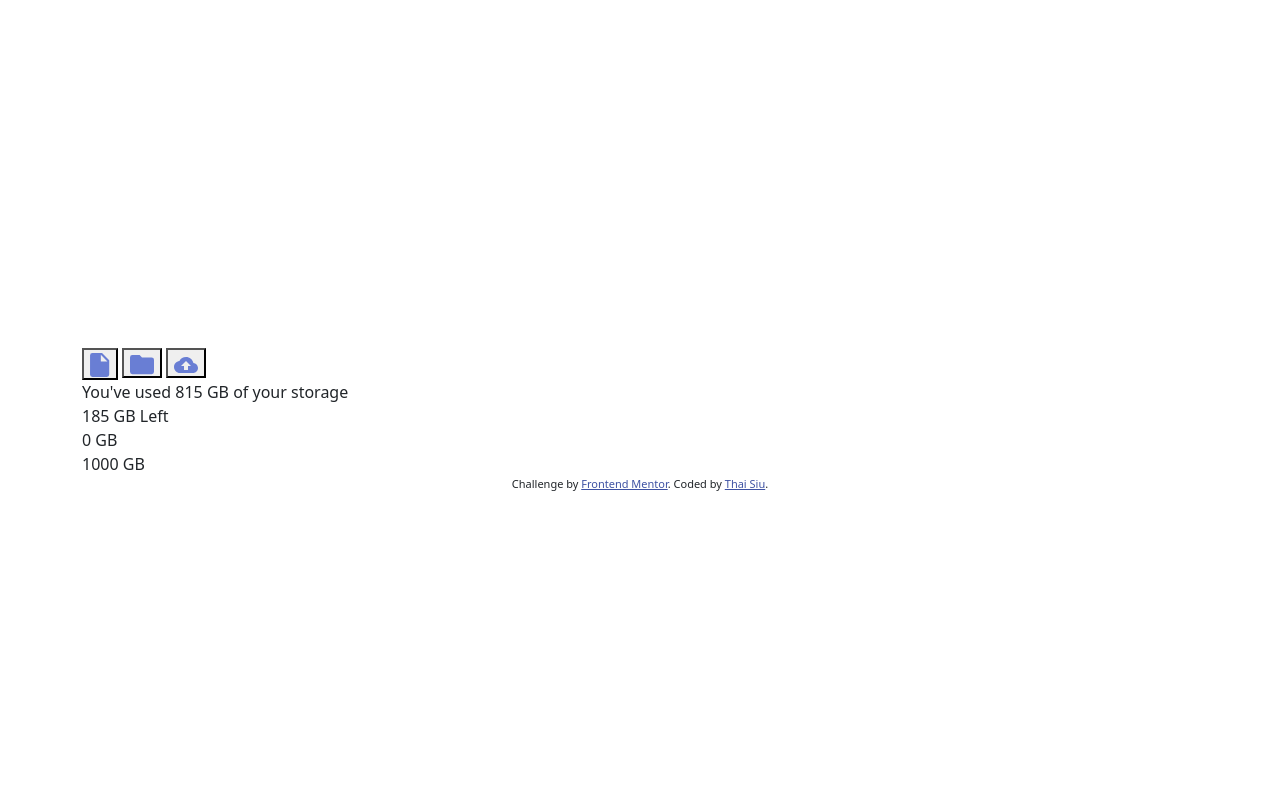
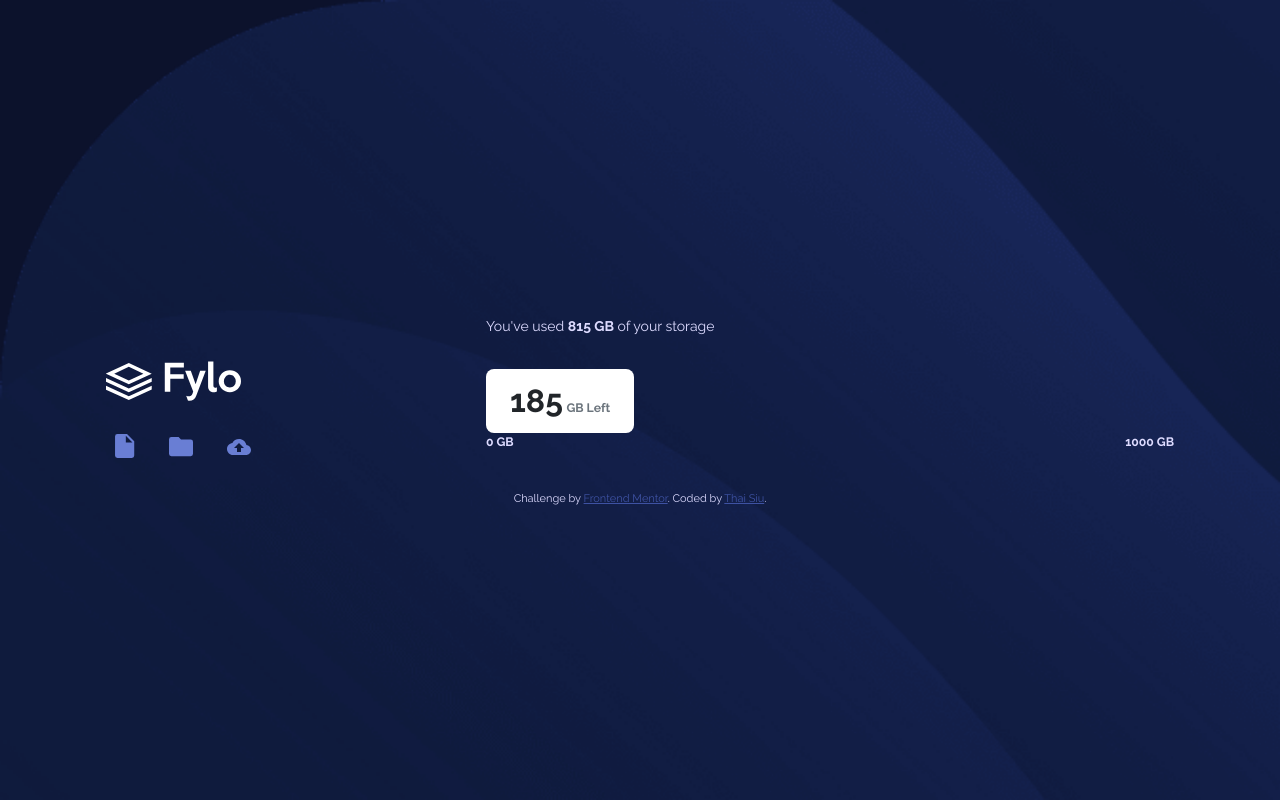
Before and after one commit to t-siu/SBA3, a plain HTML site: page index.html in a window 1280 px wide. Drawn offline with nearby package versions, Linux system fonts and the light colour scheme.

Commit message:
Added classes t html and body to CSS

```diff
--- a/index.html
+++ b/index.html
@@ -35,32 +35,45 @@
 
 <body class="d-flex flex-column justify-content-center align-items-center min-vh-100 p-3">
   <main class="container">
+    <div class="row g-4 align-items-md-end justify-content-center">
 
       <!-- Logo & Action Icons -->
-    <div>
-      <img src="./images/logo.svg" alt="Fylo logo">
+      <div class="col-12 col-md-4">
+        <div class="brand-logo p-4 rounded-3">
+          <img src="./images/logo.svg" alt="Fylo logo" class="mb-4">
 
-      <div>
-        <button type="button" aria-label="New document">
+          <div class="d-flex gap-3">
+            <button type="button" class="btn icon-btn p-2 rounded-3" aria-label="New document">
               <img src="./images/icon-document.svg" alt=" New document">
             </button>
-        <button type="button" aria-label="New folder">
+            <button type="button" class="btn icon-btn p-2 rounded-3" aria-label="New folder">
               <img src="./images/icon-folder.svg" alt=" New folder">
             </button>
-        <button type="button" aria-label="Upload file">
+            <button type="button" class="btn icon-btn p-2 rounded-3" aria-label="Upload file">
               <img src="./images/icon-upload.svg" alt="Upload file">
             </button>
           </div>
         </div>
+      </div>
 
       <!-- Storage Information -->
-    <div>You've used 815 GB of your storage</div>
-    <div class="storage-status">
-      <div>185 GB Left</div>
-      <div>0 GB</div>
-      <div>1000 GB</div>
+      <div class="col-12 col-md-8">
+        <div class="storage-status p-4 rounded-3">
+          <p class="mb-3">You've used <strong>815 GB</strong> of your storage</p>
+
+          <!-- Amount of Storage left -->
+          <div class="left-box bg-white text-dark px-4 py-2 rounded-3 mt-3 d-inline-block">
+            <strong class="fs-2">185</strong>
+            <span class="small fw-bold text-secondary">GB Left</span>
           </div>
 
+          <div class="d-flex justify-content-between small fw-bold mb-3">
+            <span>0 GB</span>
+            <span>1000 GB</span>
+          </div>
+        </div>
+      </div>
+    </div>
 
   </main>
   <footer class="attribution">
--- a/style.css
+++ b/style.css
@@ -1,4 +1,9 @@
-* {
-    margin: 0;
-
+body {
+    background-image: url("./images/bg-desktop.png");
+    background-color: hsl(229, 57%, 11%);
+    background-repeat: no-repeat;
+    background-size: cover;
+    font-family: "Raleway", sans-serif;
+    font-size: 14px;
+    color: hsl(243, 100%, 93%);
 }
```
Lines whose indentation alone changed are shown as unchanged.
